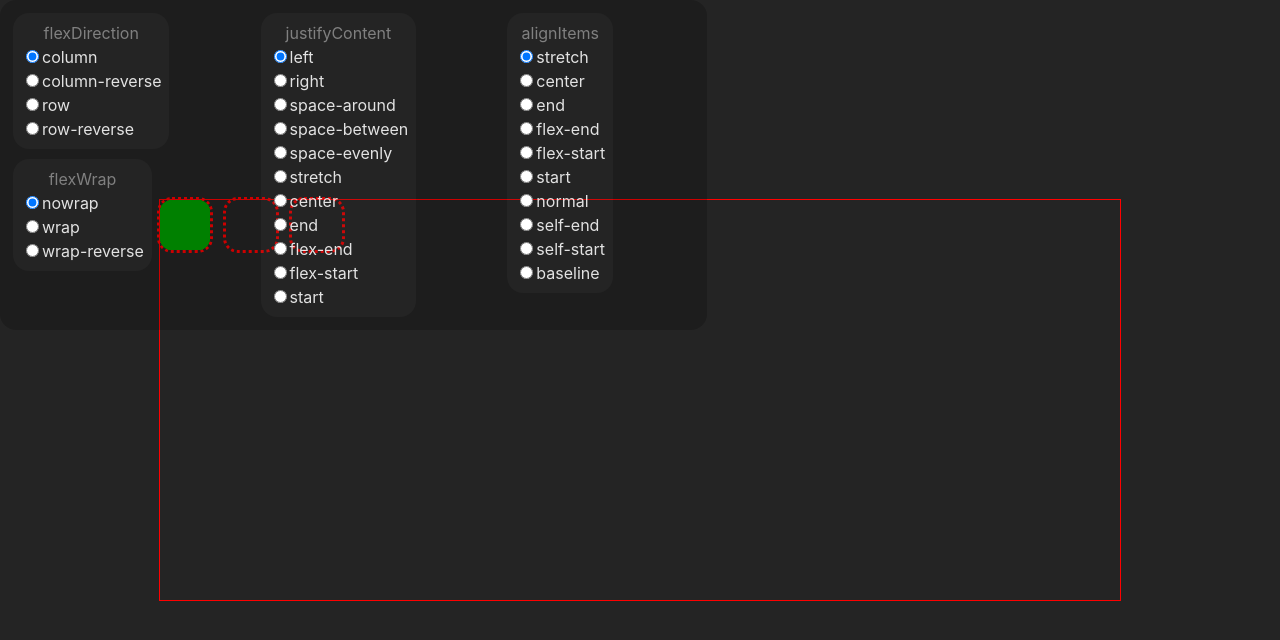
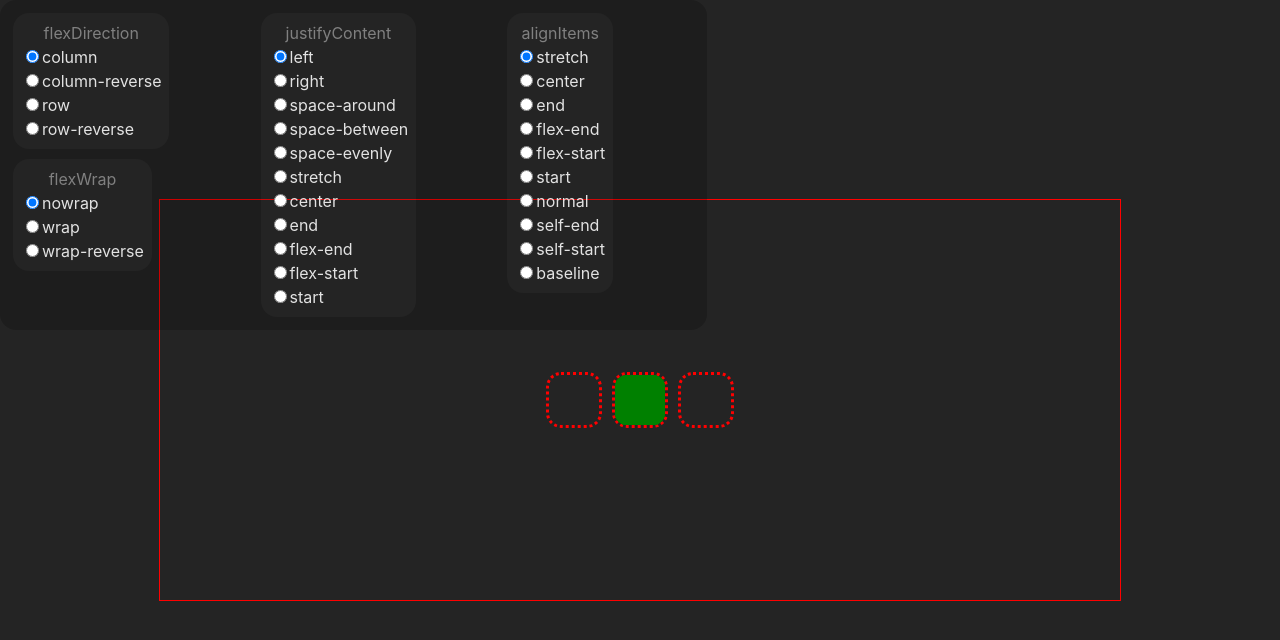
Before and after one commit to johnrdoty92/learn-flexbox, a React (Vite) app: page / in a window 1280 px wide. Shown: the top 640 px of the page. Built offline with nearby package versions, Linux system fonts and the light colour scheme.

Commit message:
fix state in App.tsx

```diff
--- a/src/App.tsx
+++ b/src/App.tsx
@@ -1,17 +1,17 @@
-import { Container } from './components/Layout/Container'
-import { DevControls } from './components/DevControls'
-import { Block } from 'components/Block'
-import { useBlockContext } from 'contexts/BlockContext'
-import classes from './css/App.module.css'
+import { Container } from './components/Layout/Container';
+import { DevControls } from './components/DevControls';
+import { Block } from 'components/Block';
+import { useBlockContext } from 'contexts/BlockContext';
+import classes from './css/App.module.css';
 
-const BLOCK_COUNT = 3
+const BLOCK_COUNT = 3;
 
 function App() {
-    const { state } = useBlockContext()
+    const { state } = useBlockContext();
     return (
         <Container>
             <DevControls />
-            <div className={classes.blockContainer} style={{ ...state }}>
+            <div className={classes.blockContainer} style={{ ...state.parent }}>
                 {Array(BLOCK_COUNT)
                     .fill(<></>)
                     .map((_, i) => (
@@ -19,7 +19,7 @@ function App() {
                     ))}
             </div>
         </Container>
-    )
+    );
 }
 
-export default App
+export default App;
```
